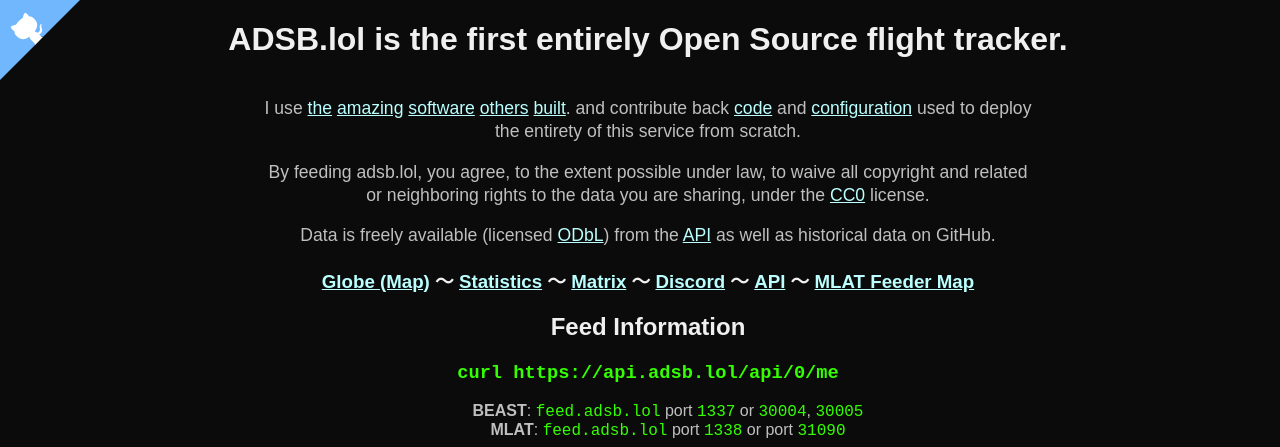
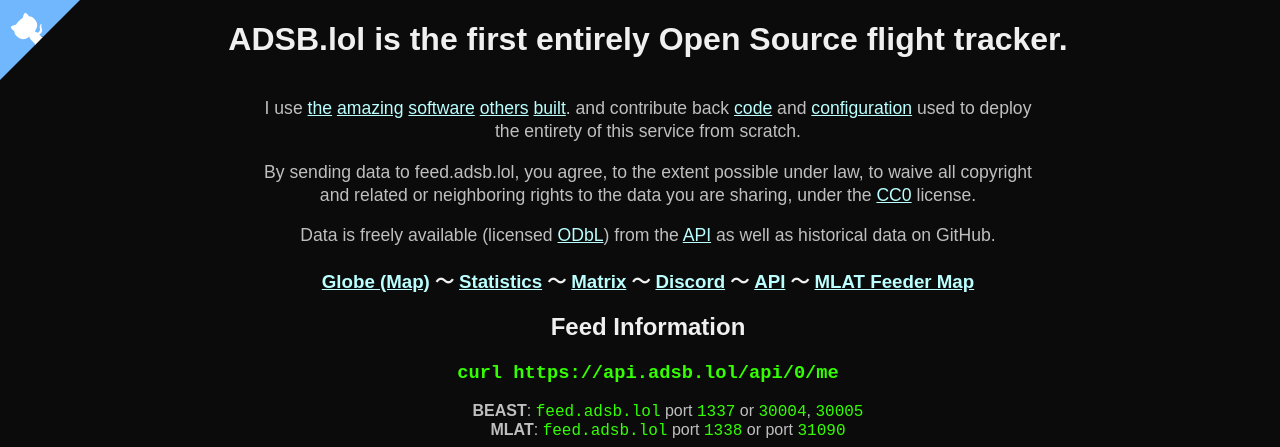
Before and after one commit to adsblol/api, a FastAPI app: page / in a window 1280 px wide. Shown: the top 447 px of the page. Run offline with FastAPI, Linux system fonts and the light colour scheme; data that the repository does not hold is empty.

Commit message:
Update index.html
Signed-off-by: Katia  <1695469+katlol@users.noreply.github.com>

```diff
--- a/templates/index.html
+++ b/templates/index.html
@@ -164,7 +164,7 @@
             <a href="https://github.com/adsblol/infra">configuration</a>
             used to deploy the entirety of this service from scratch.
         </p>
-        <p>By feeding adsb.lol, you agree, to the extent possible under law, to waive all copyright and related or neighboring rights to the data you are sharing, under the
+        <p>By sending data to feed.adsb.lol, you agree, to the extent possible under law, to waive all copyright and related or neighboring rights to the data you are sharing, under the
             <a href="https://creativecommons.org/publicdomain/zero/1.0/">CC0</a> license.</p>
         <p>Data is freely available
             (licensed <a href="https://opendatacommons.org/licenses/odbl/1-0/">ODbL</a>)
```
